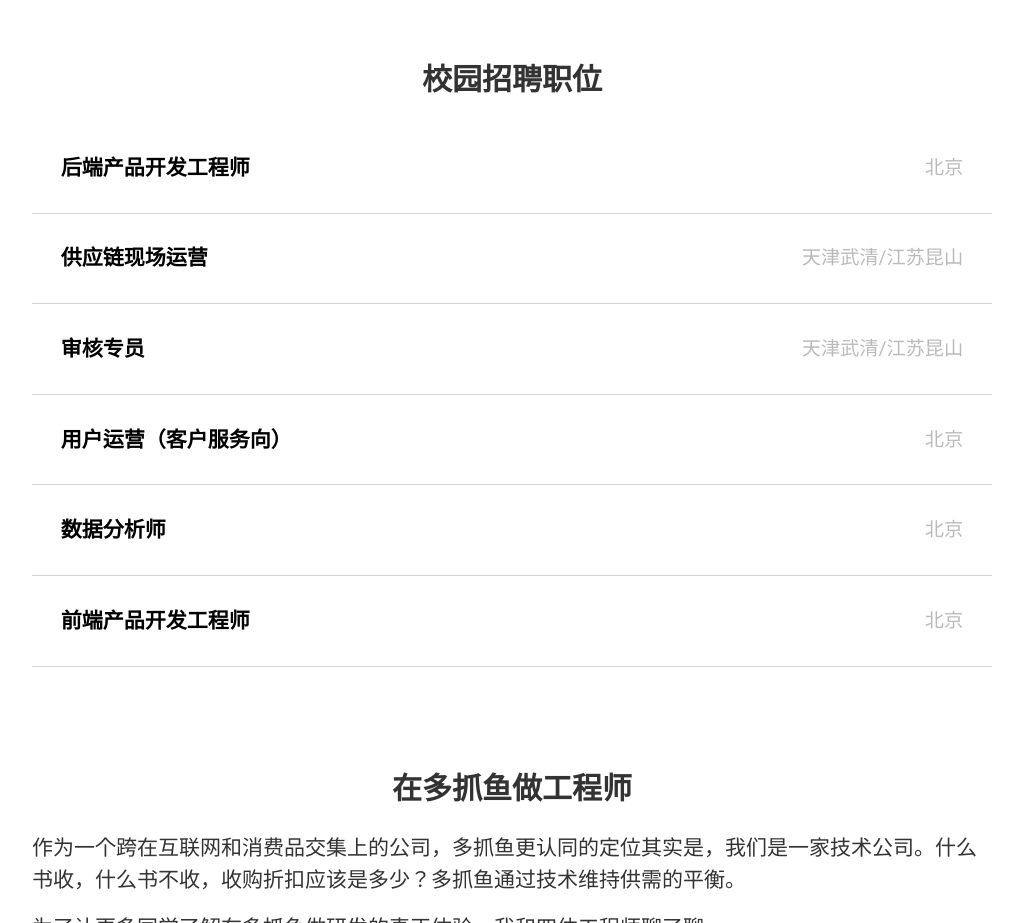
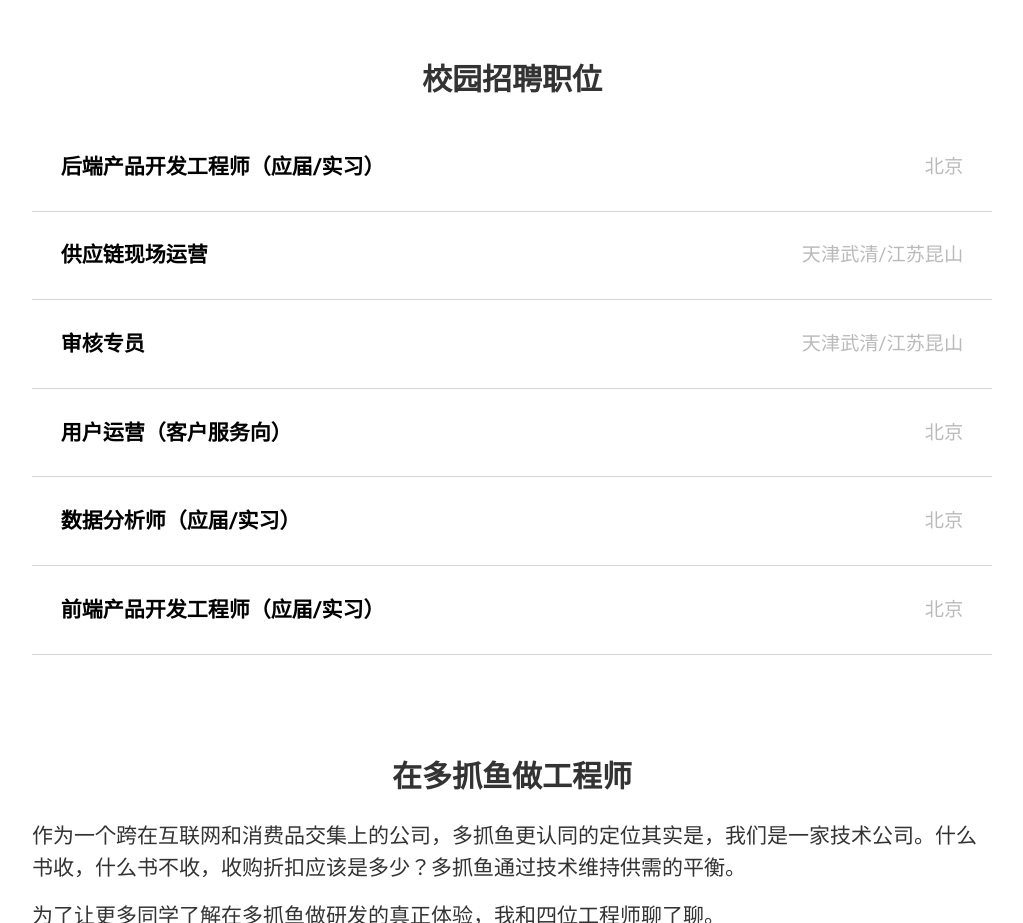
Before and after one commit to jianingroja/duozhuayu-clone, a plain HTML site: page index.html in a window 1280 px wide. Shown: the part 2080-3003 px from the top of the page, without its empty margins (128-1151 px from the left). Drawn offline with nearby package versions, Linux system fonts and the light colour scheme.

Commit message:
edit job title

```diff
--- a/index.html
+++ b/index.html
@@ -83,7 +83,7 @@
             <li>
               <a href="https://careers.duozhuayu.com/jobs/982315-">
                 <div>
-                  <span class="job-title">后端产品开发工程师</span>
+                  <span class="job-title">后端产品开发工程师（应届/实习）</span>
                   <span class="job-location">北京</span>
                 </div>
               </a>
@@ -115,7 +115,7 @@
             <li>
               <a href="https://careers.duozhuayu.com/jobs/982271-">
                 <div>
-                  <span class="job-title">数据分析师</span>
+                  <span class="job-title">数据分析师（应届/实习）</span>
                   <span class="job-location">北京</span>
                 </div>
               </a>
@@ -123,7 +123,7 @@
             <li>
               <a href="https://careers.duozhuayu.com/jobs/982269-">
                 <div>
-                  <span class="job-title">前端产品开发工程师</span>
+                  <span class="job-title">前端产品开发工程师（应届/实习）</span>
                   <span class="job-location">北京</span>
                 </div>
               </a>
--- a/index.scss
+++ b/index.scss
@@ -80,7 +80,7 @@ section {
   }
   li {
     list-style: none;
-    line-height: 2rem;
+    line-height: 30px;
     font-weight: 400;
     font-size: 21px;
     @media screen and (max-width: 414px) {
@@ -92,6 +92,10 @@ section {
       flex-direction: row;
       flex: 1;
       justify-content: space-between;
+      @media screen and (max-width: 768px) {
+        flex-direction: column;
+        text-align: left;
+      }
       .job-title {
         font-weight: bold;
       }
@@ -106,7 +110,7 @@ section {
     a {
       text-decoration: none;
       color: black;
-      display: inline-block;
+      display: block;
       min-height: 10vh;
       width: 100%;
       border-bottom: 1px solid #d4d4d4;
```
Also changed, not shown: index.css, 1 other file.
